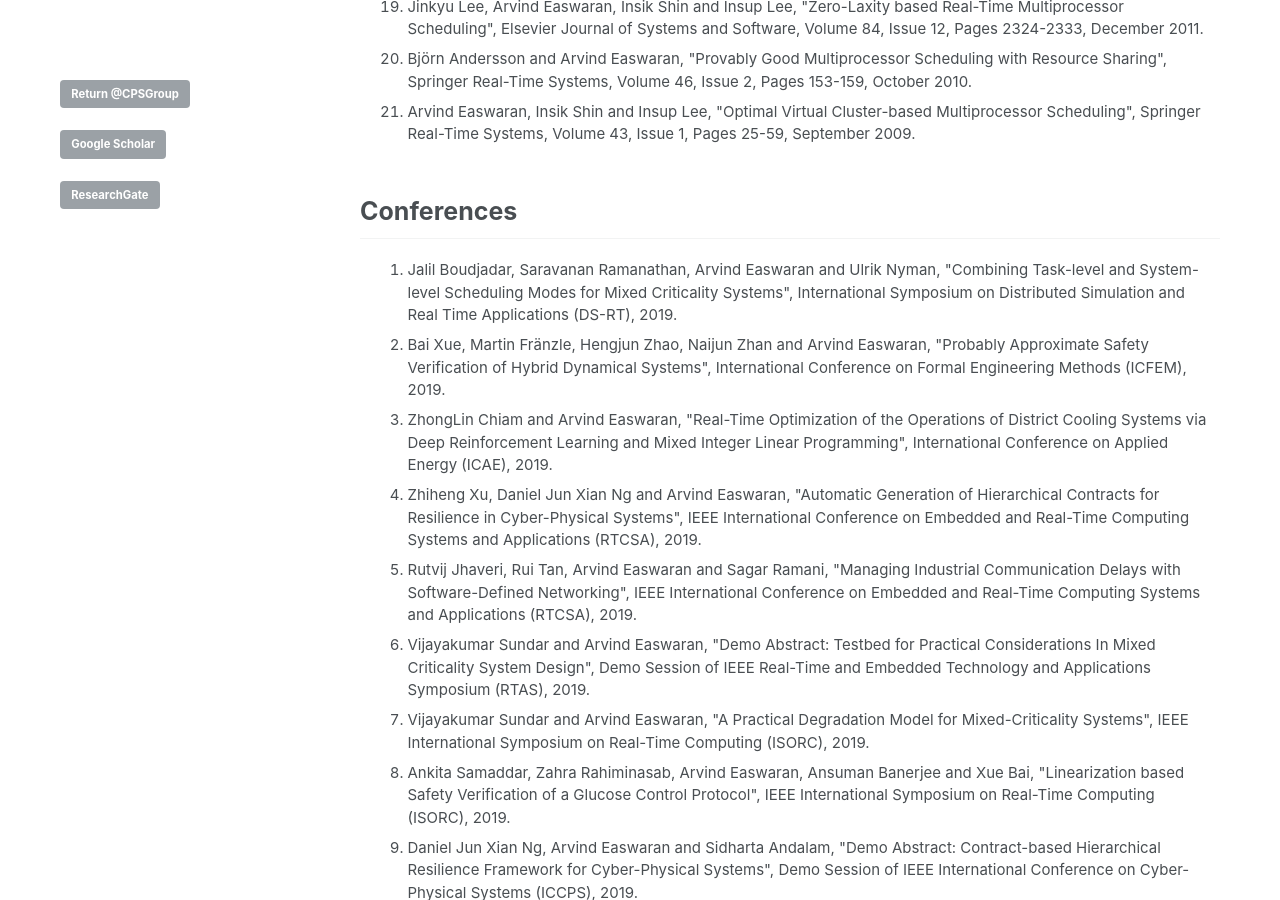
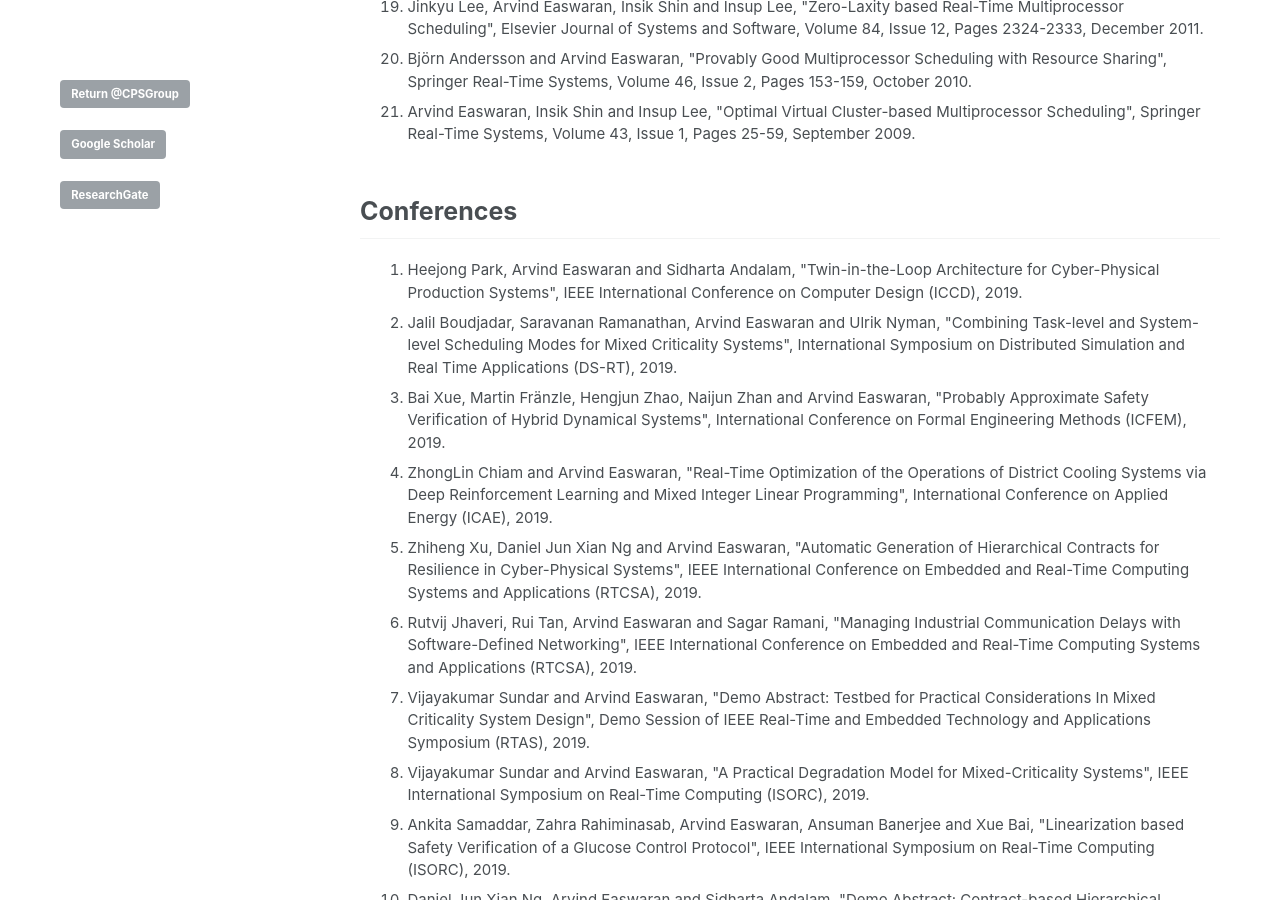
Before and after one commit to CPS-research-group/CPS-research-group.github.io, a Jekyll site: the page built from _pages/research_profile.md, in a window 1280 px wide and 900 px high, scrolled down 1463 px. Built offline with Jekyll 4.4.1, drawn with Linux system fonts in a browser that asks for light colours.

Commit message:
Updates.

```diff
--- a/_pages/research_profile.md
+++ b/_pages/research_profile.md
@@ -48,6 +48,7 @@ a.a:active {color:#0000FF; text-decoration:none;}
 
 ## Conferences
    <ol>
+   		        <li class="a">Heejong Park, Arvind Easwaran and Sidharta Andalam, "Twin-in-the-Loop Architecture for Cyber-Physical Production Systems", IEEE International Conference on Computer Design (ICCD), 2019.</li>
 			<li class="a">Jalil Boudjadar, Saravanan Ramanathan, Arvind Easwaran and Ulrik Nyman, "Combining Task-level and System-level Scheduling Modes for Mixed Criticality Systems", International Symposium on Distributed Simulation and Real Time Applications (DS-RT), 2019.</li>
 			<li class="a">Bai Xue, Martin Fr&auml;nzle, Hengjun Zhao, Naijun Zhan and Arvind Easwaran, "Probably Approximate Safety Verification of Hybrid Dynamical Systems", International Conference on Formal Engineering Methods (ICFEM), 2019.</li>
 			<li class="a">ZhongLin Chiam and Arvind Easwaran, "Real-Time Optimization of the Operations of District Cooling Systems via Deep Reinforcement Learning and Mixed Integer Linear Programming", International Conference on Applied Energy (ICAE), 2019.</li>
```
